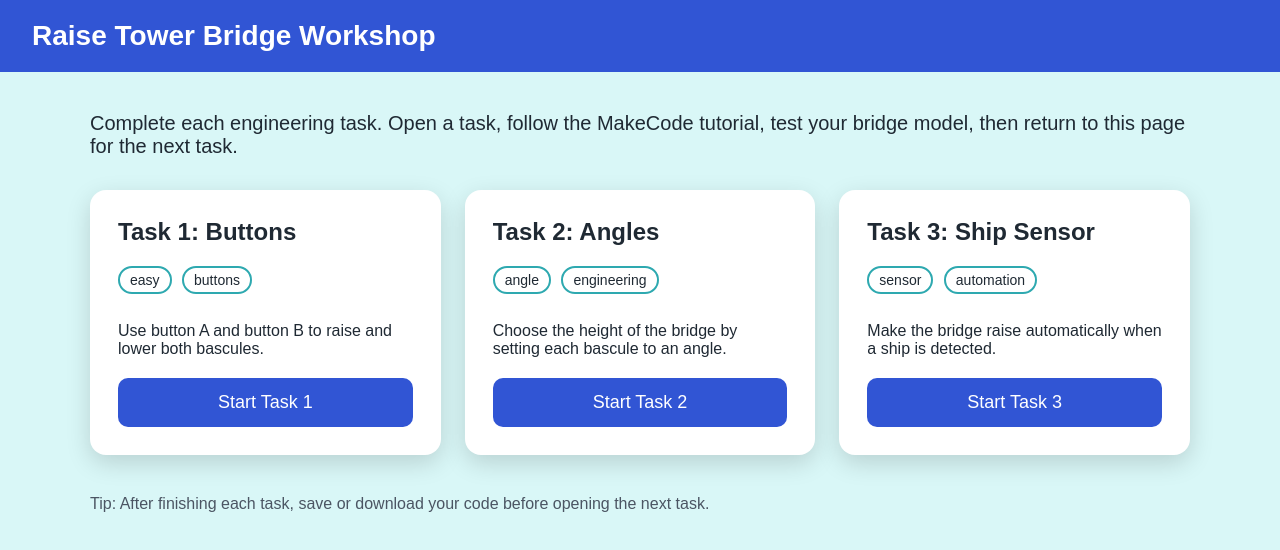
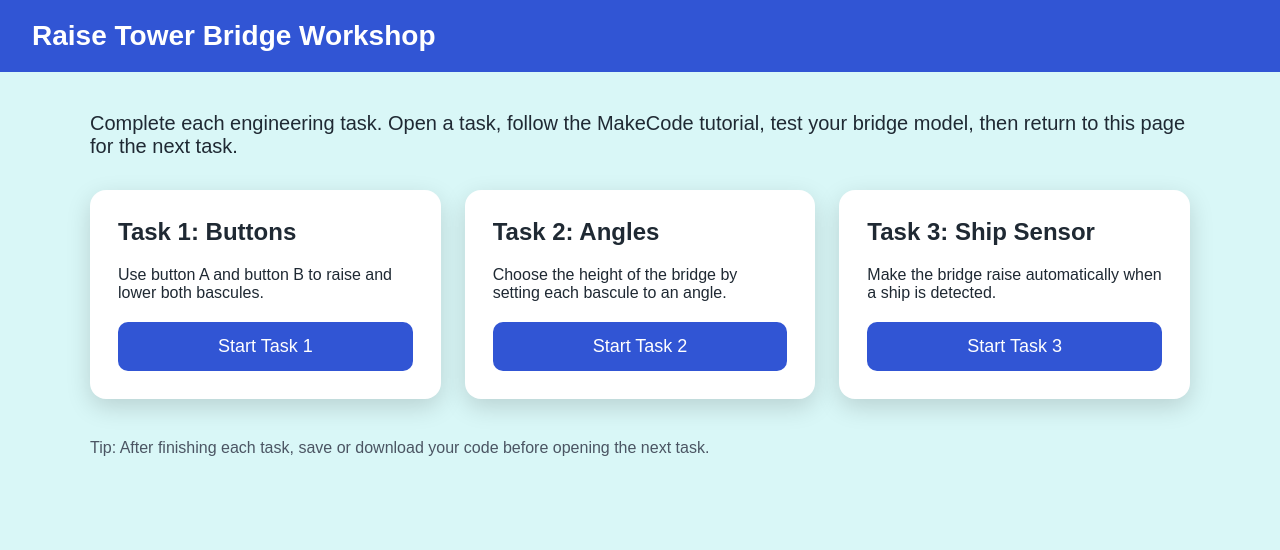
Before and after one commit to hisi741/raise-tower-bridge-tutorial, a plain HTML site: page docs/index.html in a window 1280 px wide. Drawn offline with Linux system fonts and the light colour scheme.

Commit message:
delete tag

```diff
--- a/docs/index.html
+++ b/docs/index.html
@@ -94,8 +94,6 @@
     <section class="tasks">
       <div class="card">
         <h2>Task 1: Buttons</h2>
-        <span class="tag">easy</span>
-        <span class="tag">buttons</span>
         <p>Use button A and button B to raise and lower both bascules.</p>
         <a class="button" href="https://makecode.microbit.org/#tutorial:https://github.com/hisi741/raise-tower-bridge-tutorial/task1" target="_blank">
           Start Task 1
@@ -104,8 +102,6 @@
 
       <div class="card">
         <h2>Task 2: Angles</h2>
-        <span class="tag">angle</span>
-        <span class="tag">engineering</span>
         <p>Choose the height of the bridge by setting each bascule to an angle.</p>
         <a class="button" href="https://makecode.microbit.org/#tutorial:https://github.com/hisi741/raise-tower-bridge-tutorial/task2" target="_blank">
           Start Task 2
@@ -114,8 +110,6 @@
 
       <div class="card">
         <h2>Task 3: Ship Sensor</h2>
-        <span class="tag">sensor</span>
-        <span class="tag">automation</span>
         <p>Make the bridge raise automatically when a ship is detected.</p>
         <a class="button" href="https://makecode.microbit.org/#tutorial:https://github.com/hisi741/raise-tower-bridge-tutorial/task3" target="_blank">
           Start Task 3
```
